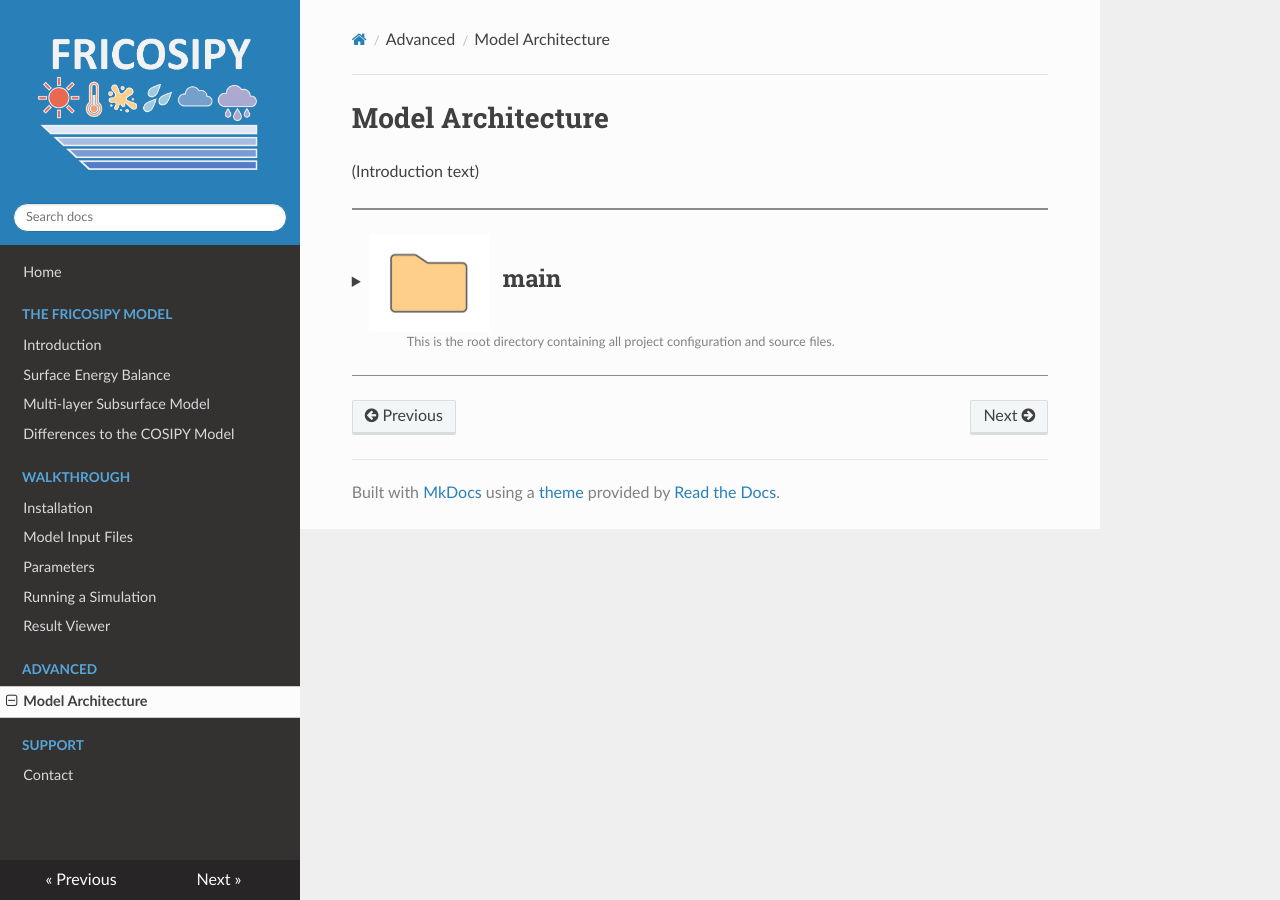
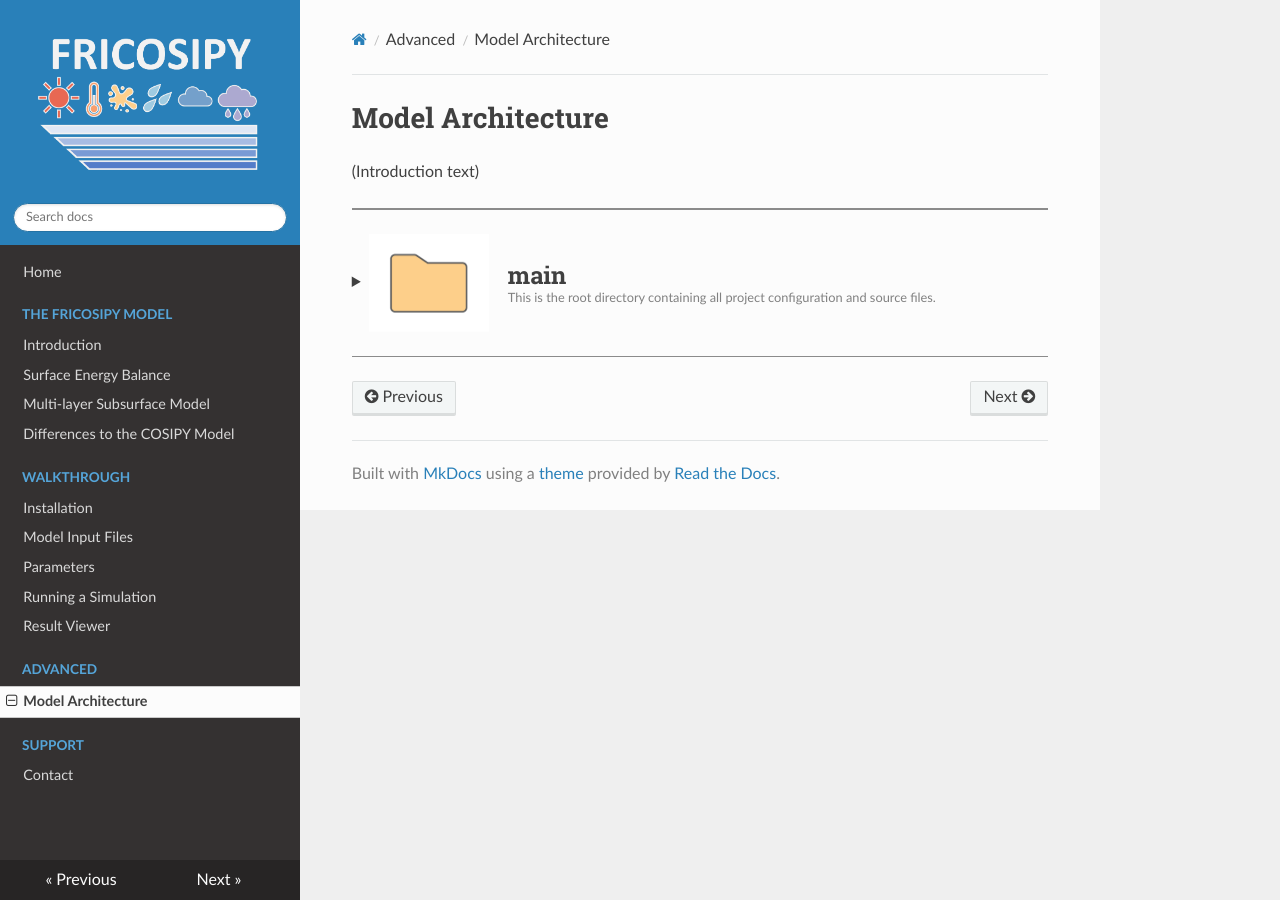
Before and after one commit to MarcusGastaldello/FRICOSIPY, an MkDocs documentation site: the page built from docs/model_architecture.md, in a window 1280 px wide. Built offline with MkDocs 1.6.1, drawn with Linux system fonts in a browser that asks for light colours.

Commit message:
Update model_architecture.md

```diff
--- a/docs/model_architecture.md
+++ b/docs/model_architecture.md
@@ -9,7 +9,7 @@ og_description: A schematic diagram showing the model architecture of FRICOSIPY
 
 <hr style="height:2px; background-color:#8b8b8b; border:none;" />
 
-??? "<img src='https://github.com/MarcusGastaldello/FRICOSIPY/raw/main/docs/icons/Folder.png' width='120' style='vertical-align: middle; margin-right: 10px;'> <h2 style='display: inline;'>main</h2><br><small style='margin-left: 55px; color: gray;'>This is the root directory containing all project configuration and source files.</small>"
+??? "<img src='https://github.com/MarcusGastaldello/FRICOSIPY/raw/main/docs/icons/Folder.png' width='120' style='vertical-align: middle; margin-right: 15px;'> <div style='display: inline-block; vertical-align: middle;'><h2 style='margin: 0;'>main</h2><small style='display: block; color: gray;'>This is the root directory containing all project configuration and source files.</small></div>"
 
     <br>
     <div style="margin-left: 20px;">
```
